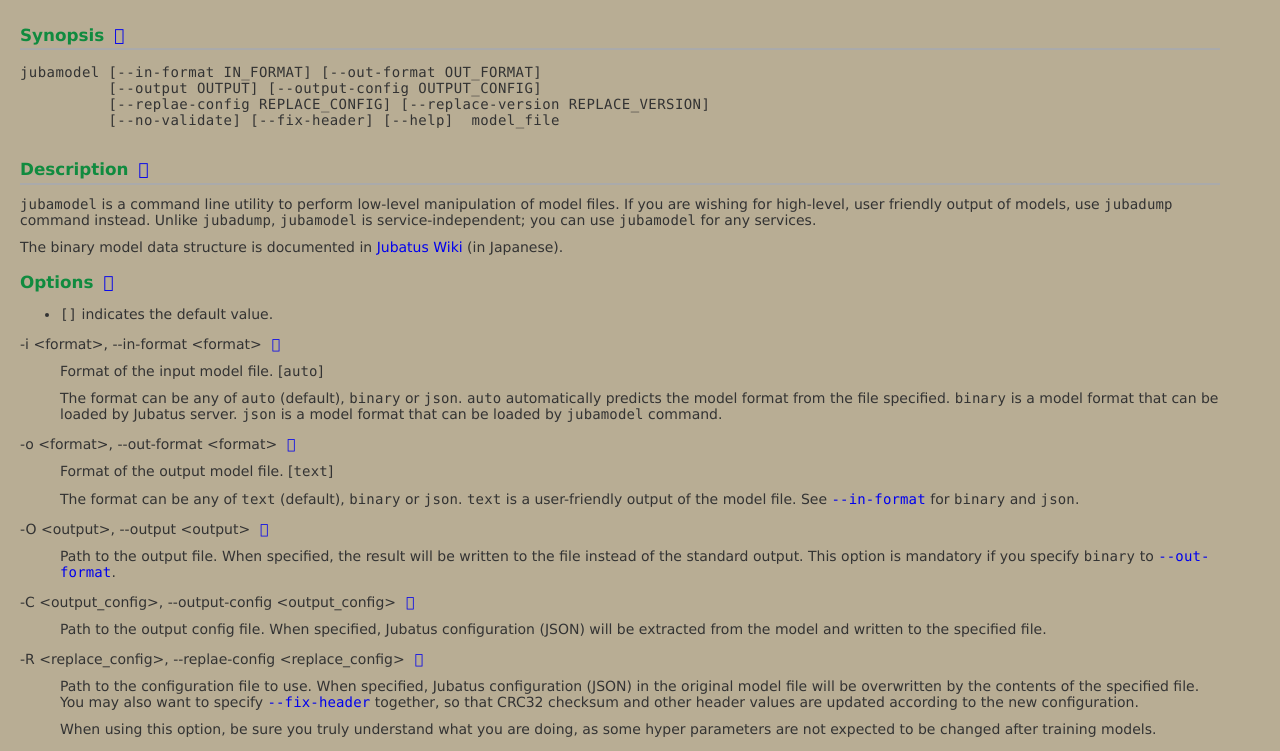
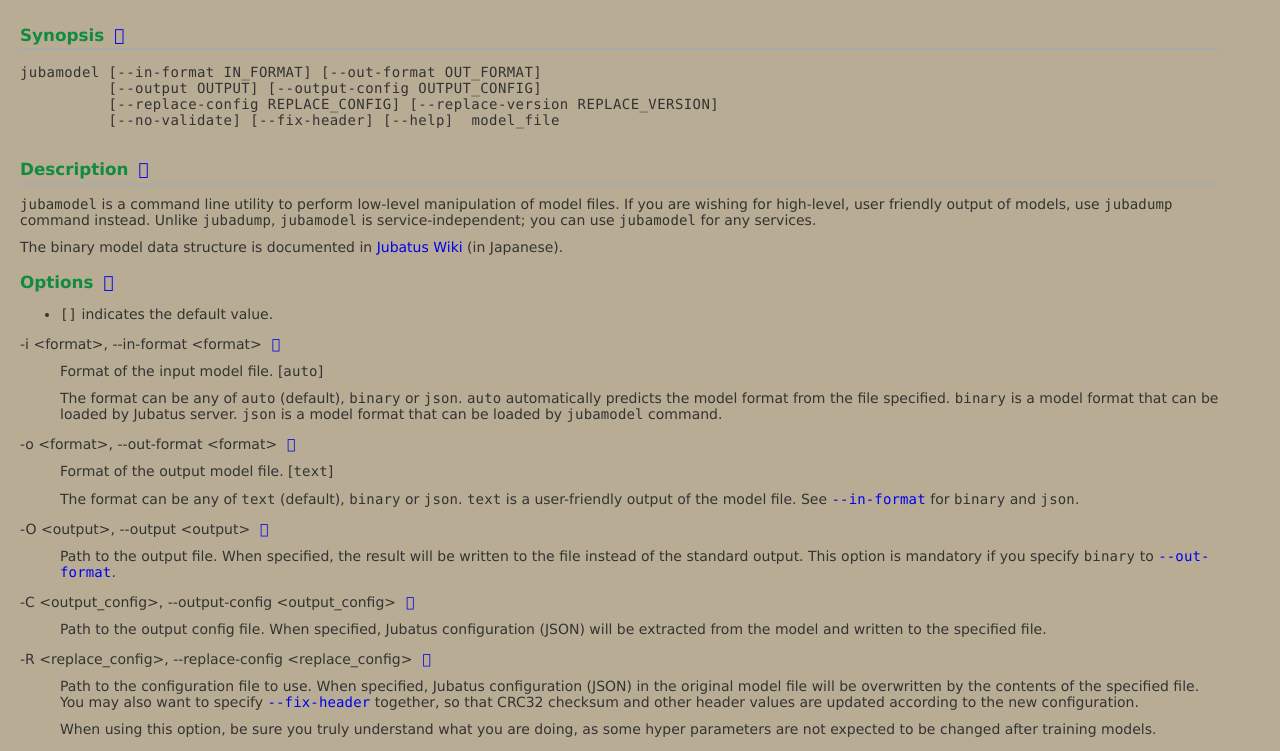
Before and after one commit to jubatus/jubakit, a Sphinx documentation site: the page built from doc/source/guide/jubamodel.rst, in a window 1280 px wide. Shown: the part 460-1211 px from the top of the page. Built offline with Sphinx 7.4.7 and the Read the Docs theme 2.0.0, drawn with Linux system fonts in a browser that asks for light colours; pages that are not in the unit, such as notebooks, are missing from menus.

Commit message:
fix typos

```diff
--- a/doc/source/guide/jubamodel.rst
+++ b/doc/source/guide/jubamodel.rst
@@ -8,7 +8,7 @@
 
   jubamodel [--in-format IN_FORMAT] [--out-format OUT_FORMAT]
             [--output OUTPUT] [--output-config OUTPUT_CONFIG]
-            [--replae-config REPLACE_CONFIG] [--replace-version REPLACE_VERSION]
+            [--replace-config REPLACE_CONFIG] [--replace-version REPLACE_VERSION]
             [--no-validate] [--fix-header] [--help]  model_file
 
 Description
@@ -55,7 +55,7 @@
    Path to the output config file.
    When specified, Jubatus configuration (JSON) will be extracted from the model and written to the specified file.
 
-.. option:: -R <replace_config>, --replae-config <replace_config>
+.. option:: -R <replace_config>, --replace-config <replace_config>
 
    Path to the configuration file to use.
    When specified, Jubatus configuration (JSON) in the original model file will be overwritten by the contents of the specified file.
```
